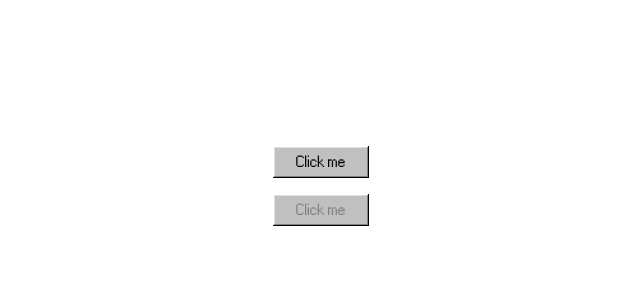
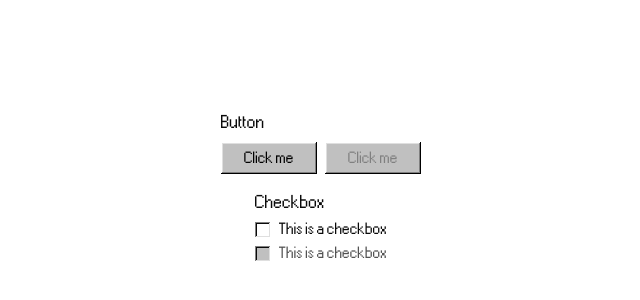
Before and after one commit to hidaviddong/98.ui, a Next.js app: page / in a window 1280 px wide. Shown: the part 214-514 px from the top of the page, without its empty margins (319-959 px from the left). Built offline with nearby package versions, Linux system fonts and the light colour scheme.

Commit message:
checkbox

```diff
--- a/app/globals.css
+++ b/app/globals.css
@@ -44,6 +44,7 @@
   --radius-xl: calc(var(--radius) + 4px);
   --shadow-button: -1px -1px 0px 0px var(--color-primary-foreground) inset, 1px 1px 0px 0px var(--color-background) inset, -2px -2px 0px 0px #808080 inset, 2px 2px 0px 0px #DFDFDF inset;
   --shadow-button-active: -1px -1px 0px 0px var(--color-background) inset, 1px 1px 0px 0px var(--color-primary-foreground) inset, -2px -2px 0px 0px #DFDFDF inset, 2px 2px 0px 0px #808080 inset;
+  --shadow-checkbox: -1px -1px 0px 0px #FFF inset, 1px 1px 0px 0px #808080 inset, -2px -2px 0px 0px #DFDFDF inset, 2px 2px 0px 0px #0A0A0A inset;
 }
 
 :root {
--- a/app/page.tsx
+++ b/app/page.tsx
@@ -1,10 +1,42 @@
 import { Button } from "@/components/ui/button";
+import { Checkbox } from "@/components/ui/checkbox";
 
 export default function Home() {
   return (
     <div className="flex flex-col gap-4 items-center justify-center h-screen">
-      <Button>Click me</Button>
-      <Button disabled>Click me</Button>
+      <div className="flex flex-col gap-2">
+        <p>Button</p>
+        <div className="flex gap-2">
+        <Button>Click me</Button>
+        <Button disabled>Click me</Button>
+        </div>
+      </div>
+
+      <div className="flex flex-col gap-2">
+        <p>Checkbox</p>
+        <div className="flex flex-col gap-2">
+          <div className="flex gap-2">
+            <Checkbox id="terms" />
+            <label
+              htmlFor="terms"
+              className="text-sm font-medium leading-none peer-disabled:cursor-not-allowed peer-disabled:opacity-70"
+            >
+              This is a checkbox
+            </label>
+          </div>
+          <div className="flex gap-2">
+            <Checkbox id="terms" disabled/>
+            <label
+              htmlFor="terms"
+              className="text-sm font-medium leading-none peer-disabled:cursor-not-allowed peer-disabled:opacity-70"
+            >
+              This is a checkbox
+            </label>
+          </div>
+
+        </div>
+      </div>
+
     </div>
   );
 }
--- /dev/null
+++ b/components/ui/checkbox.tsx
@@ -0,0 +1,47 @@
+"use client"
+
+import * as React from "react"
+import * as CheckboxPrimitive from "@radix-ui/react-checkbox"
+
+import { cn } from "@/lib/utils"
+
+
+function CheckIcon({className}:{className:string}){
+  return (
+    <svg xmlns="http://www.w3.org/2000/svg" width="7" height="7" viewBox="0 0 7 7" fill="none" className={className}>
+      <g clipPath="url(#clip0_3_1891)">
+        <path fillRule="evenodd" clipRule="evenodd" d="M7 0H6V1H5V2H4V3H3V4H2V3H1V2H0V5H1V6H2V7H3V6H4V5H5V4H6V3H7V0Z" fill="black"/>
+      </g>
+      <defs>
+        <clipPath id="clip0_3_1891">
+          <rect width="7" height="7" fill="white"/>
+        </clipPath>
+      </defs>
+    </svg>
+  )
+}
+
+function Checkbox({
+  className,
+  ...props
+}: React.ComponentProps<typeof CheckboxPrimitive.Root>) {
+  return (
+    <CheckboxPrimitive.Root
+      data-slot="checkbox"
+      className={cn(
+        "peer border-input data-[state=checked]:text-primary-foreground data-[state=checked]:border-primary focus-visible:border-ring focus-visible:ring-ring/50 aria-invalid:ring-destructive/20 aria-invalid:border-destructive size-4 shrink-0 shadow-checkbox transition-shadow outline-none disabled:cursor-not-allowed disabled:bg-primary",
+        className
+      )}
+      {...props}
+    >
+      <CheckboxPrimitive.Indicator
+        data-slot="checkbox-indicator"
+        className="flex items-center justify-center text-current transition-none"
+      >
+        <CheckIcon className="size-2" />
+      </CheckboxPrimitive.Indicator>
+    </CheckboxPrimitive.Root>
+  )
+}
+
+export { Checkbox }
--- a/package.json
+++ b/package.json
@@ -10,6 +10,7 @@
     "lint": "next lint"
   },
   "dependencies": {
+    "@radix-ui/react-checkbox": "^1.3.1",
     "@radix-ui/react-slot": "^1.2.2",
     "class-variance-authority": "^0.7.1",
     "clsx": "^2.1.1",
--- a/registry.json
+++ b/registry.json
@@ -18,6 +18,18 @@
                 "type": "registry:component"
               }
             ]
+        },
+        {
+          "name": "checkbox",
+          "type": "registry:component",
+          "title": "win98 checkbox",
+          "dependencies": ["class-variance-authority"],
+          "files": [
+            {
+              "path": "components/ui/checkbox.tsx",
+              "type": "registry:component"
+            }
+          ]
         }
     ]
 }
```
Also changed, not shown: 1 other file (tests, documents, lock files or other folders).
